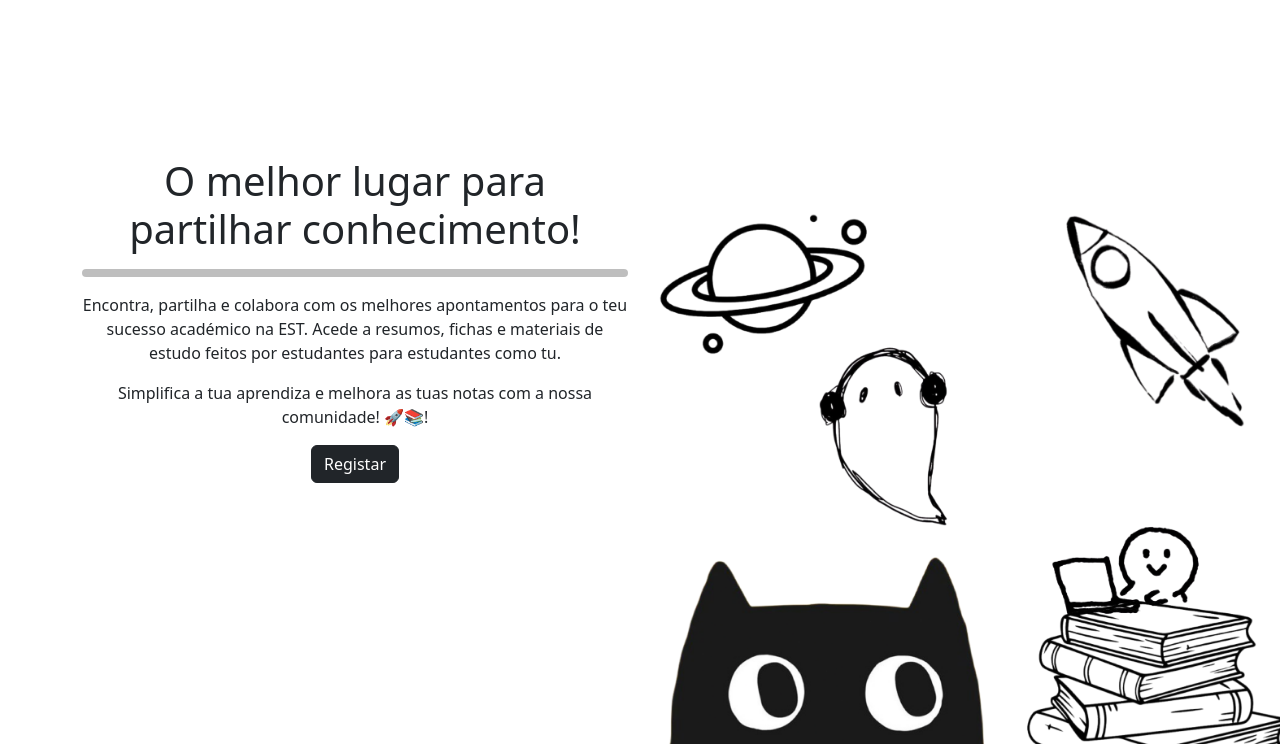
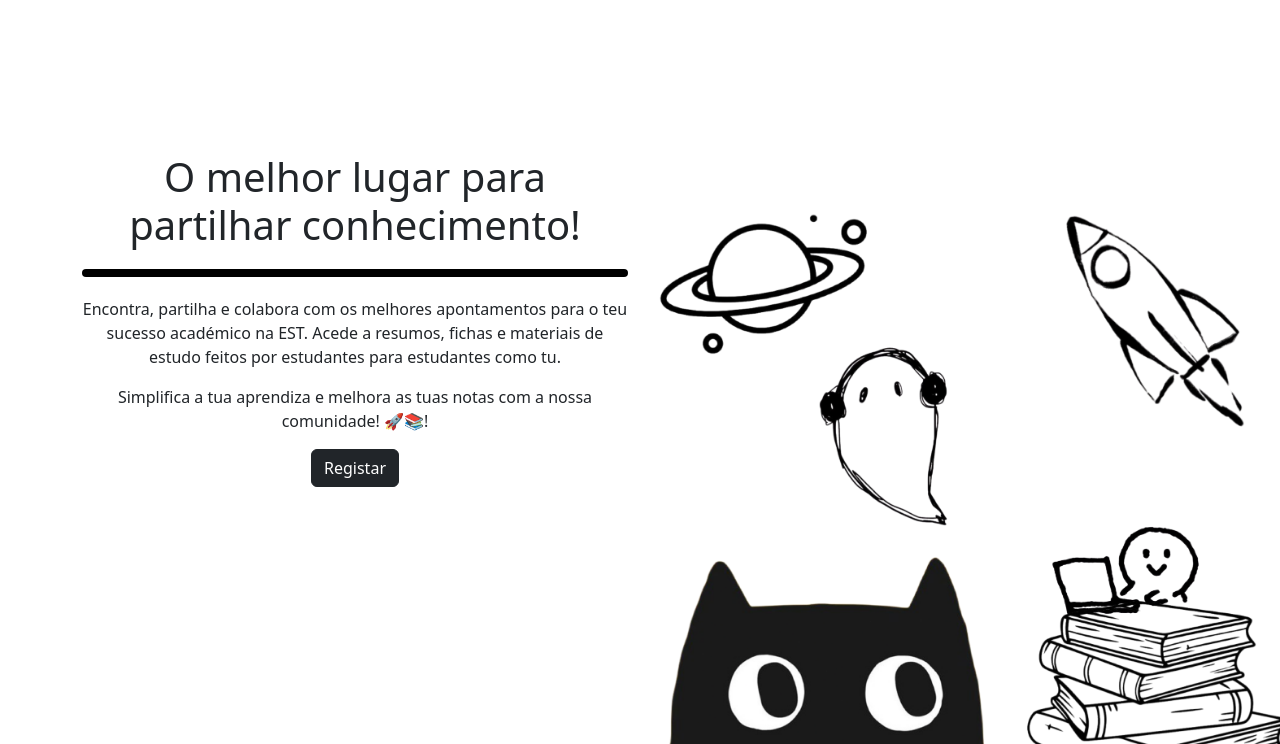
Before and after one commit to Vaaljel/estante_project, a PHP site: page / in a window 1280 px wide. Shown: the part 56-800 px from the top of the page. Run offline with PHP 8.4, Linux system fonts and the light colour scheme.

Commit message:
barra preta

```diff
--- a/index.php
+++ b/index.php
@@ -15,7 +15,7 @@
                 <div style="min-height: 80vh;" class="col d-flex align-items-center justify-content-center">
                     <div>
                         <h1>O melhor lugar para partilhar conhecimento!</h1>
-                        <hr style="border-top: 8px solid #000;border-radius: 5px;" >
+                        <div style="height: 8px; background-color: #000000; border-radius: 5px; width: 100%; margin: 20px 0;"></div>
 
                         <p>Encontra, partilha e colabora com os melhores apontamentos para o teu sucesso académico na EST. Acede a resumos, fichas e materiais de estudo feitos por estudantes para estudantes como tu. </p>
                         <p>Simplifica a tua aprendiza e melhora as tuas notas com a nossa comunidade! 🚀📚!</p>
```
